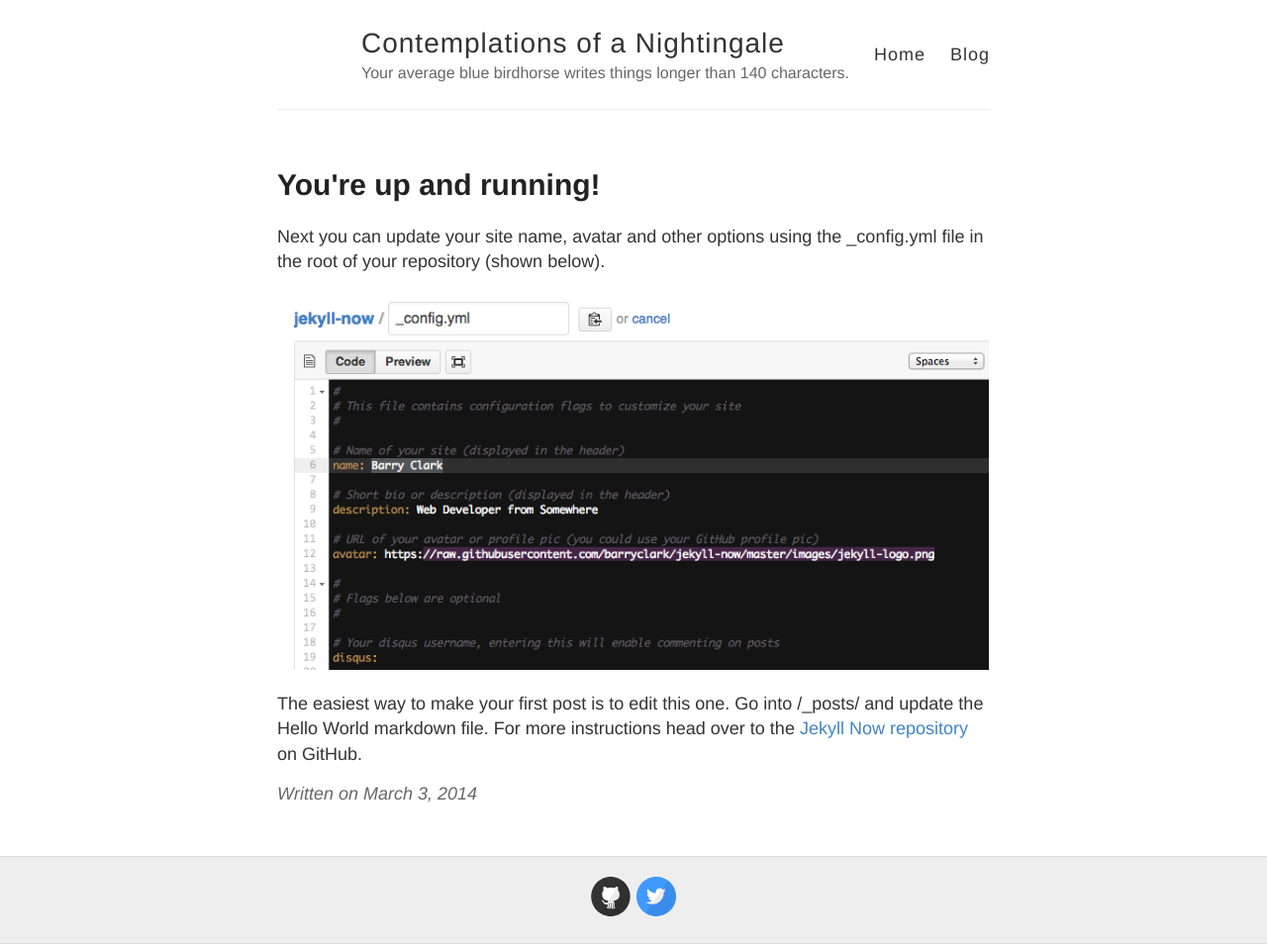
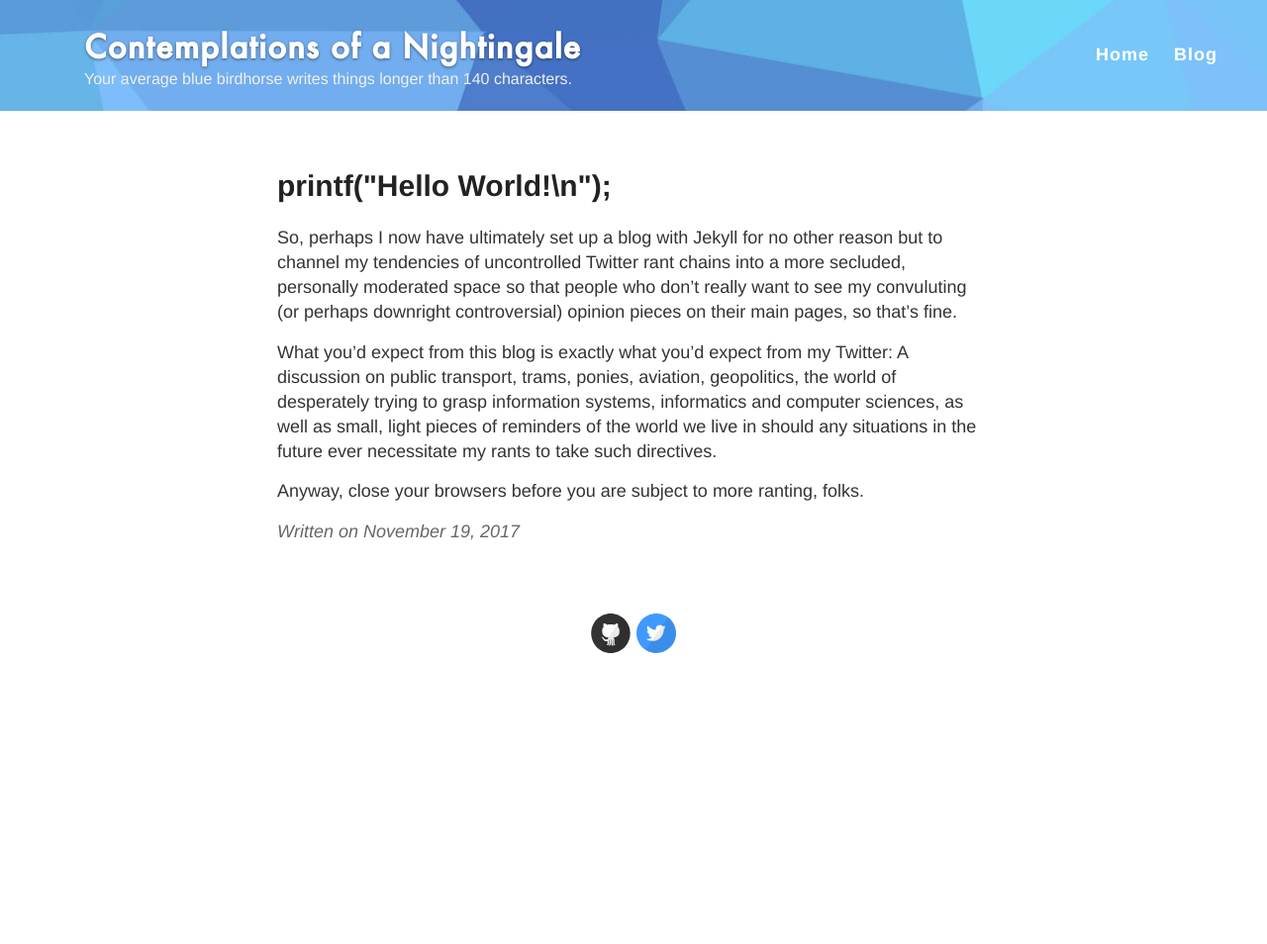
Before and after one commit to nightietime/nightietime, a Jekyll site: the page built from _posts/2017-11-19-Hello-World.md, in a window 1280 px wide. Shown: the whole page at 99% size. Built offline with Jekyll 4.4.1, drawn with Linux system fonts in a browser that asks for light colours; after the commit the page ends 900 px from its top, so only the background shows below that.

Commit message:
blog initiated with hello world post

```diff
--- a/_layouts/default.html
+++ b/_layouts/default.html
@@ -1,5 +1,6 @@
 <!DOCTYPE html>
 <html>
+
 <head>
     <title>{% if page.title %}{{ page.title }} – {% endif %}{{ site.name }} – {{ site.description }}</title>
 
@@ -17,7 +18,7 @@
 
 <body>
     <div class="wrapper-masthead">
-      <div class="container">
+        <div class="container-fullwidth">
             <header class="masthead clearfix">
 
                 <a href="{{ site.baseurl }}/" class="site-avatar"><img src="{{ site.avatar }}" /></a>
@@ -29,7 +30,7 @@
 
                 <nav>
                     <a href="http://nightieti.me">Home</a>
-            <a href="{{ site.baseurl }}/">Blog</a>
+                    <a href="{{ site.baseurl }}/" class="active">Blog</a>
                 </nav>
             </header>
         </div>
@@ -49,4 +50,5 @@
 
     {% include analytics.html %}
 </body>
+
 </html>
--- a/_posts/2014-3-3-Hello-World.md
+++ /dev/null
@@ -1,10 +0,0 @@
----
-layout: post
-title: You're up and running!
----
-
-Next you can update your site name, avatar and other options using the _config.yml file in the root of your repository (shown below).
-
-![_config.yml]({{ site.baseurl }}/images/config.png)
-
-The easiest way to make your first post is to edit this one. Go into /_posts/ and update the Hello World markdown file. For more instructions head over to the [Jekyll Now repository](https://github.com/barryclark/jekyll-now) on GitHub.
--- /dev/null
+++ b/_posts/2017-11-19-Hello-World.md
@@ -0,0 +1,10 @@
+---
+layout: post
+title: printf("Hello World!\n");
+---
+
+So, perhaps I now have ultimately set up a blog with Jekyll for no other reason but to channel my tendencies of uncontrolled Twitter rant chains into a more secluded, personally moderated space so that people who don't really want to see my convuluting (or perhaps downright controversial) opinion pieces on their main pages, so that's fine.
+
+What you'd expect from this blog is exactly what you'd expect from my Twitter: A discussion on public transport, trams, ponies, aviation, geopolitics, the world of desperately trying to grasp information systems, informatics and computer sciences, as well as small, light pieces of reminders of the world we live in should any situations in the future ever necessitate my rants to take such directives.
+
+Anyway, close your browsers before you are subject to more ranting, folks.
--- a/_sass/_variables.scss
+++ b/_sass/_variables.scss
@@ -15,9 +15,25 @@ $lightGray: #eee;
 $white: #fff;
 
 // Font stacks
+@font-face {
+  font-family: Futura;
+  src: url('../fonts/Futura-Bold.ttf');
+}
+
+@font-face {
+  font-family: Futura;
+  src: url('../fonts/Futura.ttf');
+}
+
+@font-face {
+  font-family: Futura;
+  src: url('../fonts/Futura-Medium.ttf');
+}
+
 $helvetica: Helvetica, Arial, sans-serif;
 $helveticaNeue: "Helvetica Neue", Helvetica, Arial, sans-serif;
 $georgia: Georgia, serif;
+$futura: "Futura", Helvetica, sans-serif;
 
 // Mobile breakpoints
 @mixin mobile {
--- a/style.scss
+++ b/style.scss
@@ -1,6 +1,5 @@
 ---
 ---
-
 //
 // IMPORTS
 //
@@ -10,7 +9,11 @@
 // Syntax highlighting @import is at the bottom of this file
 
 /**************/
+
+
 /* BASE RULES */
+
+
 /**************/
 
 html {
@@ -38,7 +41,6 @@ body {
     src: url('../fonts/Futura-Medium.ttf');
 }
 
-
 .futura {
     font-family: "Futura", Helvetica, sans-serif;
     font-style: bold;
@@ -51,15 +53,18 @@ body {
     width: 100%;
 }
 
-h1, h2, h3, h4, h5, h6 {
+h1,
+h2,
+h3,
+h4,
+h5,
+h6 {
     font-family: $helveticaNeue;
     color: $darkerGray;
     font-weight: bold;
-
     line-height: 1.7;
     margin: 1em 0 15px;
     padding: 0;
-
     @include mobile {
         line-height: 1.4;
     }
@@ -93,12 +98,14 @@ a {
     color: $blue;
     text-decoration: none;
     cursor: pointer;
-  &:hover, &:active {
+    &:hover,
+    &:active {
         color: $blue;
     }
 }
 
-ul, ol {
+ul,
+ol {
     margin: 15px 0;
     padding-left: 30px;
 }
@@ -111,19 +118,25 @@ ol {
     list-style-type: decimal;
 }
 
-ol ul, ul ol, ul ul, ol ol {
+ol ul,
+ul ol,
+ul ul,
+ol ol {
     margin: 0;
 }
 
-ul ul, ol ul {
+ul ul,
+ol ul {
     list-style-type: circle;
 }
 
-em, i {
+em,
+i {
     font-style: italic;
 }
 
-strong, b {
+strong,
+b {
     font-weight: bold;
 }
 
@@ -146,6 +159,7 @@ img {
     color: $black;
     background: $lightGray;
 }
+
 ::selection {
     color: $black;
     background: $lightGray;
@@ -163,21 +177,28 @@ img {
     clear: both;
 }
 
+
+
 /*********************/
+
+
 /* LAYOUT / SECTIONS */
+
+
 /*********************/
 
 //
 // .masthead
 //
-
 .wrapper-masthead {
     margin-bottom: 50px;
 }
 
 .masthead {
-  padding: 20px 0;
-  border-bottom: 1px solid $lightGray;
+    padding: 20px 0 20px 0;
+    border-bottom: 0px solid $lightGray;
+    background-image: url(images/t8.jpg);
+    background-position: right;
 
     @include mobile {
         text-align: center;
@@ -189,13 +210,11 @@ img {
     width: 70px;
     height: 70px;
     margin-right: 15px;
-
     @include mobile {
         float: none;
         display: block;
         margin: 0 auto;
     }
-
     img {
         border-radius: 5px;
     }
@@ -203,7 +222,6 @@ img {
 
 .site-info {
     float: left;
-
     @include mobile {
         float: none;
         display: block;
@@ -213,19 +231,22 @@ img {
 
 .site-name {
     margin: 0;
-  color: $darkGray;
+    color: #ffffff;
     cursor: pointer;
-  font-family: $helveticaNeue;
-  font-weight: 300;
-  font-size: 28px;
+    font-family: $futura;
+    font-style: bold;
+    font-size: 32px;
+    text-shadow: 0 1px 3px rgba(0,0,0,.5);
     letter-spacing: 1px;
+    a:hover {
+        color: #ffffff;
+    }
 }
 
 .site-description {
     margin: -5px 0 0 0;
-  color: $gray;
+    color: #f0f0f0;
     font-size: 16px;
-
     @include mobile {
         margin: 3px 0;
     }
@@ -236,24 +257,23 @@ nav {
     margin-top: 23px; // @TODO: Vertically middle align
     font-family: $helveticaNeue;
     font-size: 18px;
-
+    margin-right: 50px;
     @include mobile {
         float: none;
         margin-top: 9px;
         display: block;
         font-size: 16px;
+        margin-right: 0px;
     }
-
     a {
         margin-left: 20px;
-    color: $darkGray;
+        color: $white;
         text-align: right;
-    font-weight: 300;
+        font-weight: 800;
         letter-spacing: 1px;
-
         @include mobile {
             margin: 0 10px;
-      color: $blue;
+            color: $white;
         }
     }
 }
@@ -261,13 +281,12 @@ nav {
 //
 // .main
 //
-
-.posts > .post {
+.posts>.post {
     padding-bottom: 2em;
     border-bottom: 1px solid $lightGray;
 }
 
-.posts > .post:last-child {
+.posts>.post:last-child {
     padding-bottom: 1em;
     border-bottom: none;
 }
@@ -281,11 +300,9 @@ nav {
         font-size: 22px;
         font-style: italic;
     }
-
     .comments {
         margin-top: 10px;
     }
-
     .read-more {
         text-transform: uppercase;
         font-size: 15px;
@@ -294,9 +311,9 @@ nav {
 
 .wrapper-footer {
     margin-top: 50px;
-  border-top: 1px solid #ddd;
-  border-bottom: 1px solid #ddd;
-  background-color: $lightGray;
+    // border-top: 1px solid #ddd;
+    // border-bottom: 1px solid #ddd;
+    // background-color: $lightGray;
 }
 
 footer {
```
Also changed, not shown: images/t8.jpg (added). Lines whose indentation alone changed are shown as unchanged.
